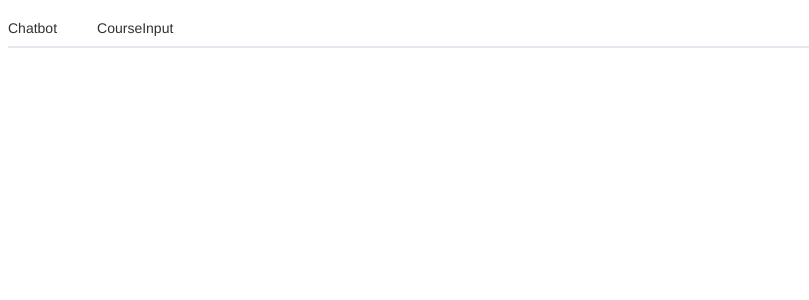
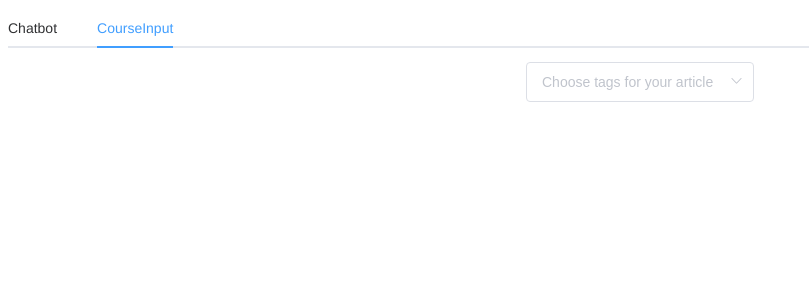
Before and after one commit to PotatoZhou/MmergeVue, a Vue app: page / in a window 1280 px wide. Shown: the top 300 px of the page, without its empty margins (0-809 px from the left). Built offline with nearby package versions, Linux system fonts and the light colour scheme.

Commit message:
adding tabplane

```diff
--- a/src/components/CourseInput/index.vue
+++ b/src/components/CourseInput/index.vue
@@ -0,0 +1,20 @@
+<template>
+  <div class="header">
+    <el-select
+      v-model="value"
+      multiple
+      filterable
+      allow-create
+      default-first-option
+      placeholder="Choose tags for your article"
+    >
+      <el-option
+        v-for="item in options"
+        :key="item.value"
+        :label="item.label"
+        :value="item.value"
+      >
+      </el-option>
+    </el-select>
+  </div>
+</template>
--- a/src/components/popup.vue
+++ b/src/components/popup.vue
@@ -1,6 +1,6 @@
 <template>
   <div class="sections">
-    <el-tabs v-model="acticeName" @tab-click="handleTabClick">
+    <el-tabs v-model="activeName" @tab-click="handleTabClick">
       <el-tab-pane label="Chatbot" name="Chatbot">
         <Chatbot></Chatbot>
       </el-tab-pane>
@@ -24,6 +24,9 @@ export default {
       activeName: "CourseInput",
     };
   },
+  created() {
+    console.log(this.activeName);
+  },
   methods: {
     handleTabClick(tab, event) {
       this.activeName = tab.name;
```
